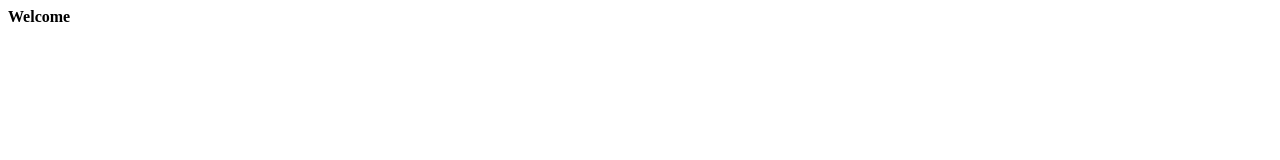
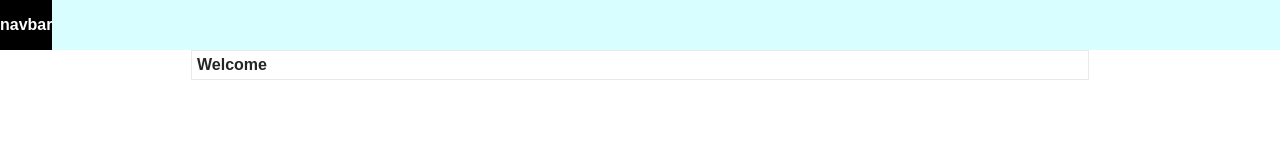
Before and after one commit to feripratama/feripratama.github.io, a plain HTML site: page index.html in a window 1280 px wide. Drawn offline with Linux system fonts and the light colour scheme.

Commit message:
add style.css

```diff
--- a/index.html
+++ b/index.html
@@ -1,16 +1,20 @@
 <html>
-
 <head>
-
     <title>Feri Pratama</title>
-
+    <link rel="stylesheet" href="style.css">
 </head>
-
 <body>
 
-    <div> <b>Welcome</b> </div>
+    <div class="navbar">
+        <div class="brand">
+            navbar
+        </div>
+    </div>
 
+    <div class="container">
+        <div class="row">
+            <b>Welcome</b>
+        </div>
+    </div>
 </body>
-
-
 </html>
--- /dev/null
+++ b/style.css
@@ -0,0 +1,41 @@
+/*
+    Author : Feri Pratama
+*/
+
+body{
+    margin:0;
+    color:rgb(37, 37, 37);
+    font-family: 'Arial';
+}
+.navbar{
+    width: 100%;
+    height: 50px;
+    background-color: rgb(217, 254, 255);
+    position: relative;
+}
+
+.navbar .brand{
+    color:white;
+    font-weight:bold;
+    line-height: 50px;
+    background: black;
+    position: absolute;
+}
+
+.container{
+    margin:0 auto;
+    width: 70%;
+    border:1px solid rgb(233, 233, 233);
+    position: relative;
+}
+
+.container-fluid{
+    margin:0 auto;
+    width: 100%;
+    border:1px solid rgb(233, 233, 233);
+    position: relative;
+}
+
+.row{
+    padding:5px;
+}
```
